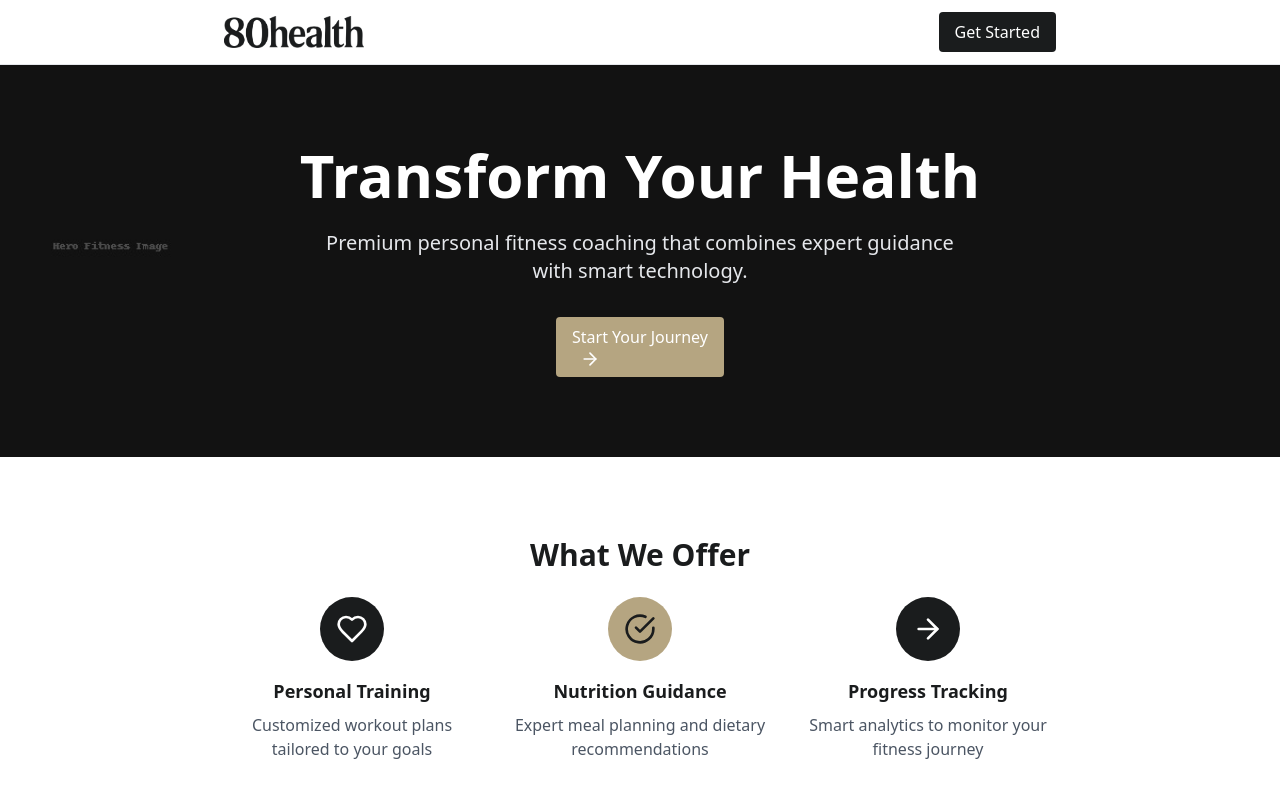
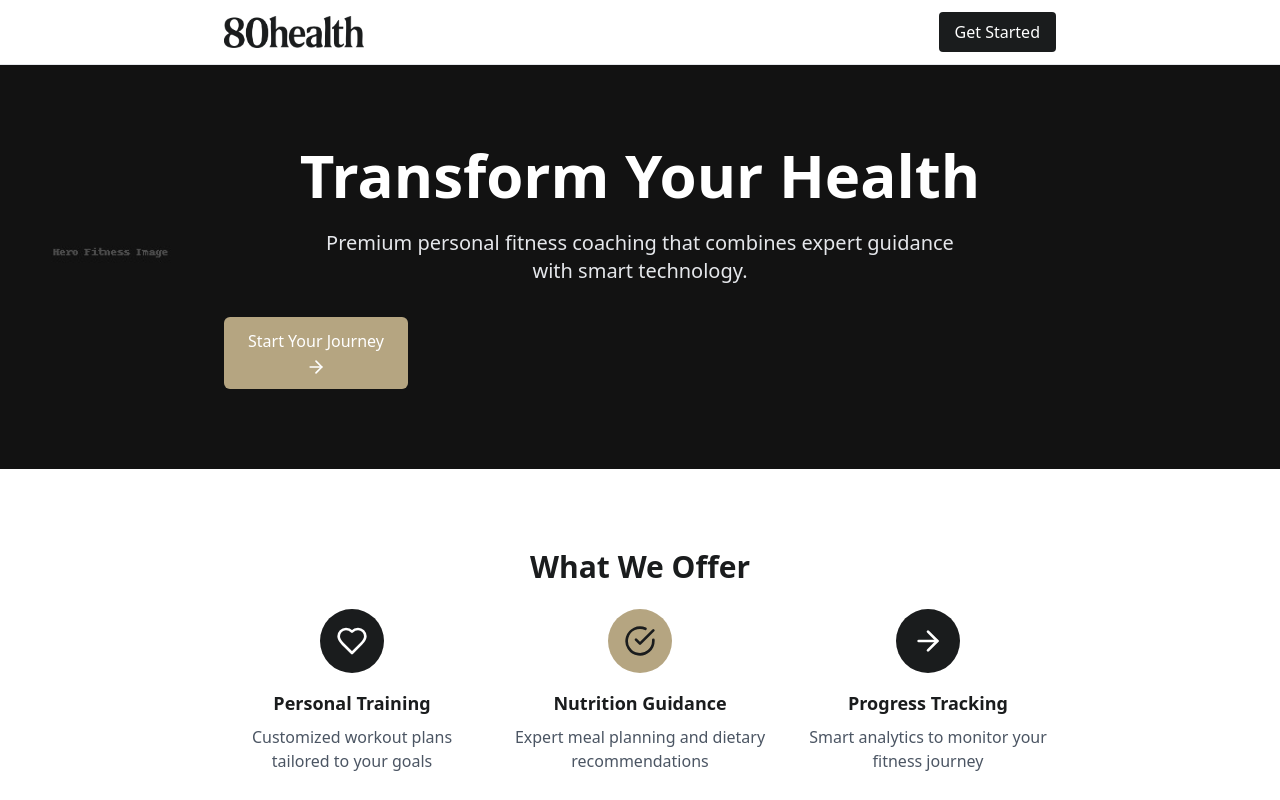
Before and after one commit to JocelynTPA/80health, a React (Create React App) app: page / in a window 1280 px wide. Shown: the top 800 px of the page. Built offline with nearby package versions, Linux system fonts and the light colour scheme.

Commit message:
Update App.jsx

```diff
--- a/src/App.jsx
+++ b/src/App.jsx
@@ -41,9 +41,9 @@ function App() {
             <p className="text-xl mb-8 text-gray-200 max-w-2xl mx-auto">
               Premium personal fitness coaching that combines expert guidance with smart technology.
             </p>
-            <Button size="lg" className="bg-gold text-charcoal hover:bg-white hover:text-charcoal">
-              Start Your Journey
-              <ArrowRight className="ml-2 h-5 w-5" />
+            <Button className="bg-gold text-white hover:bg-white hover:text-charcoal px-6 py-3 rounded-md flex flex-col items-center">
+              <span className="text-base">Start Your Journey</span>
+              <ArrowRight className="h-5 w-5 mt-1" />
             </Button>
           </div>
         </div>
```
